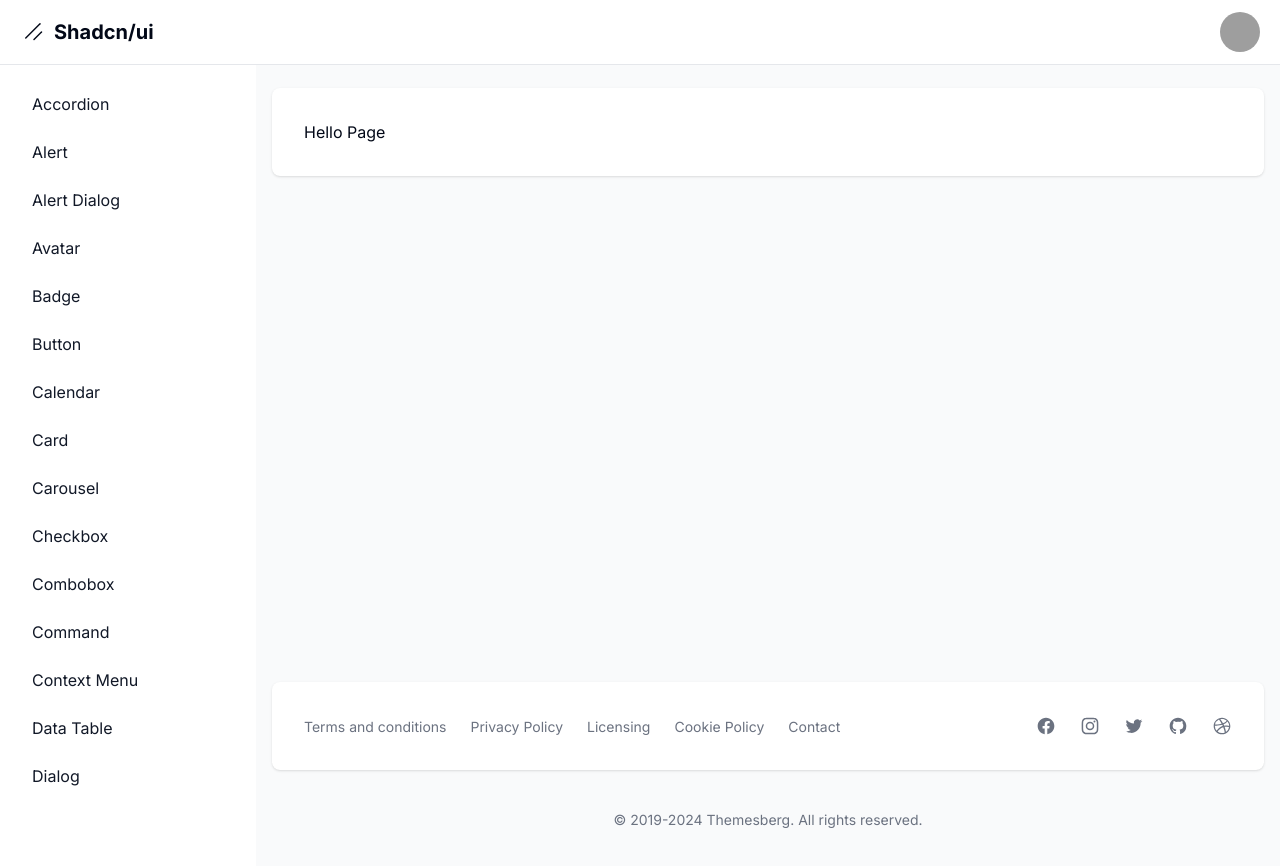
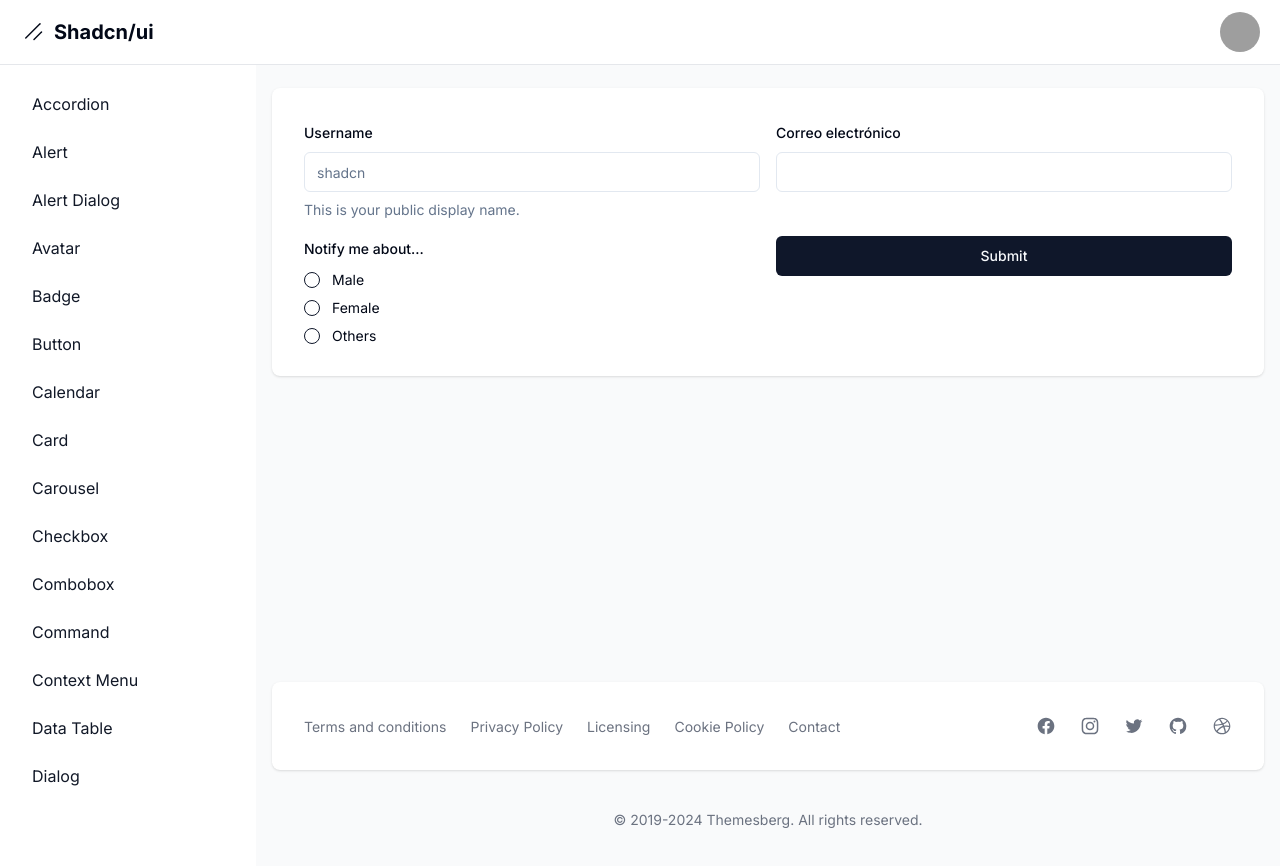
Before and after one commit to ArmandoJC/shadcn-ui_example, a Next.js app: page /dashboard/form in a window 1280 px wide. Shown: the top 866 px of the page. Built offline with nearby package versions, Linux system fonts and the light colour scheme; grey boxes are pictures that could not be loaded.

Commit message:
Formulario básico y Radio Group

```diff
--- a/app/dashboard/form/page.tsx
+++ b/app/dashboard/form/page.tsx
@@ -1,8 +1,135 @@
+"use client"
+
+import { z } from "zod"
+import { zodResolver } from "@hookform/resolvers/zod"
+import { useForm } from "react-hook-form"
+
+import { Button } from "@/components/ui/button"
+import {
+  Form,
+  FormControl,
+  FormDescription,
+  FormField,
+  FormItem,
+  FormLabel,
+  FormMessage,
+} from "@/components/ui/form"
+import { RadioGroup, RadioGroupItem } from "@/components/ui/radio-group"
+import { Input } from "@/components/ui/input"
+
+const formSchema = z.object({
+  username: z.string().min(2).max(20),
+  email: z.string().email(),
+  gender: z.enum(['male', 'female', 'others'], { message: "Seleccione" })
+})
+
+
 
 export default function Page() {
+
+  // 1. Define your form.
+  const form = useForm<z.infer<typeof formSchema>>({
+    resolver: zodResolver(formSchema),
+    defaultValues: {
+      username: "",
+      email: '',
+      // gender: 'others'
+    },
+  })
+
+  // 2. Define a submit handler.
+  function onSubmit(values: z.infer<typeof formSchema>) {
+    // Do something with the form values.
+    // ✅ This will be type-safe and validated.
+    console.log(values)
+  }
+
+
   return (
     <div>
-      <h1>Hello Page</h1>
+      <Form {...form}>
+        <form onSubmit={form.handleSubmit(onSubmit)} className="grid grid-cols-2 gap-4">
+
+
+          {/* USERNAME */}
+          <FormField
+            control={form.control}
+            name="username"
+            render={({ field }) => (
+              <FormItem>
+                <FormLabel>Username</FormLabel>
+                <FormControl>
+                  <Input placeholder="shadcn" {...field} />
+                </FormControl>
+                <FormDescription>
+                  This is your public display name.
+                </FormDescription>
+                <FormMessage />
+              </FormItem>
+            )}
+          />
+
+          {/* EMAIL */}
+          <FormField
+            control={form.control}
+            name="email"
+            render={({ field }) => (
+              <FormItem>
+                <FormLabel>Correo electrónico</FormLabel>
+                <FormControl>
+                  <Input type="email" {...field} />
+                </FormControl>
+                <FormMessage />
+              </FormItem>
+            )}
+          />
+
+          {/* RADIO GROUP */}
+          <FormField
+            control={form.control}
+            name="gender"
+            render={({ field }) => (
+              <FormItem className="space-y-3">
+                <FormLabel>Notify me about...</FormLabel>
+                <FormControl>
+                  <RadioGroup
+                    onValueChange={field.onChange}
+                    defaultValue={field.value}
+                    className="flex flex-col space-y-1"
+                  >
+                    <FormItem className="flex items-center space-x-3 space-y-0">
+                      <FormControl>
+                        <RadioGroupItem value="male" />
+                      </FormControl>
+                      <FormLabel className="font-normal">
+                        Male
+                      </FormLabel>
+                    </FormItem>
+                    <FormItem className="flex items-center space-x-3 space-y-0">
+                      <FormControl>
+                        <RadioGroupItem value="female" />
+                      </FormControl>
+                      <FormLabel className="font-normal">
+                        Female
+                      </FormLabel>
+                    </FormItem>
+                    <FormItem className="flex items-center space-x-3 space-y-0">
+                      <FormControl>
+                        <RadioGroupItem value="others" />
+                      </FormControl>
+                      <FormLabel className="font-normal">Others</FormLabel>
+                    </FormItem>
+                  </RadioGroup>
+                </FormControl>
+                <FormMessage />
+              </FormItem>
+            )}
+          />
+
+          {/* SUBMIT */}
+          <Button type="submit">Submit</Button>
+        </form>
+      </Form>
     </div>
   );
 }
--- /dev/null
+++ b/components/ui/form.tsx
@@ -0,0 +1,178 @@
+"use client"
+
+import * as React from "react"
+import * as LabelPrimitive from "@radix-ui/react-label"
+import { Slot } from "@radix-ui/react-slot"
+import {
+  Controller,
+  ControllerProps,
+  FieldPath,
+  FieldValues,
+  FormProvider,
+  useFormContext,
+} from "react-hook-form"
+
+import { cn } from "@/lib/utils"
+import { Label } from "@/components/ui/label"
+
+const Form = FormProvider
+
+type FormFieldContextValue<
+  TFieldValues extends FieldValues = FieldValues,
+  TName extends FieldPath<TFieldValues> = FieldPath<TFieldValues>
+> = {
+  name: TName
+}
+
+const FormFieldContext = React.createContext<FormFieldContextValue>(
+  {} as FormFieldContextValue
+)
+
+const FormField = <
+  TFieldValues extends FieldValues = FieldValues,
+  TName extends FieldPath<TFieldValues> = FieldPath<TFieldValues>
+>({
+  ...props
+}: ControllerProps<TFieldValues, TName>) => {
+  return (
+    <FormFieldContext.Provider value={{ name: props.name }}>
+      <Controller {...props} />
+    </FormFieldContext.Provider>
+  )
+}
+
+const useFormField = () => {
+  const fieldContext = React.useContext(FormFieldContext)
+  const itemContext = React.useContext(FormItemContext)
+  const { getFieldState, formState } = useFormContext()
+
+  const fieldState = getFieldState(fieldContext.name, formState)
+
+  if (!fieldContext) {
+    throw new Error("useFormField should be used within <FormField>")
+  }
+
+  const { id } = itemContext
+
+  return {
+    id,
+    name: fieldContext.name,
+    formItemId: `${id}-form-item`,
+    formDescriptionId: `${id}-form-item-description`,
+    formMessageId: `${id}-form-item-message`,
+    ...fieldState,
+  }
+}
+
+type FormItemContextValue = {
+  id: string
+}
+
+const FormItemContext = React.createContext<FormItemContextValue>(
+  {} as FormItemContextValue
+)
+
+const FormItem = React.forwardRef<
+  HTMLDivElement,
+  React.HTMLAttributes<HTMLDivElement>
+>(({ className, ...props }, ref) => {
+  const id = React.useId()
+
+  return (
+    <FormItemContext.Provider value={{ id }}>
+      <div ref={ref} className={cn("space-y-2", className)} {...props} />
+    </FormItemContext.Provider>
+  )
+})
+FormItem.displayName = "FormItem"
+
+const FormLabel = React.forwardRef<
+  React.ElementRef<typeof LabelPrimitive.Root>,
+  React.ComponentPropsWithoutRef<typeof LabelPrimitive.Root>
+>(({ className, ...props }, ref) => {
+  const { error, formItemId } = useFormField()
+
+  return (
+    <Label
+      ref={ref}
+      className={cn(error && "text-destructive", className)}
+      htmlFor={formItemId}
+      {...props}
+    />
+  )
+})
+FormLabel.displayName = "FormLabel"
+
+const FormControl = React.forwardRef<
+  React.ElementRef<typeof Slot>,
+  React.ComponentPropsWithoutRef<typeof Slot>
+>(({ ...props }, ref) => {
+  const { error, formItemId, formDescriptionId, formMessageId } = useFormField()
+
+  return (
+    <Slot
+      ref={ref}
+      id={formItemId}
+      aria-describedby={
+        !error
+          ? `${formDescriptionId}`
+          : `${formDescriptionId} ${formMessageId}`
+      }
+      aria-invalid={!!error}
+      {...props}
+    />
+  )
+})
+FormControl.displayName = "FormControl"
+
+const FormDescription = React.forwardRef<
+  HTMLParagraphElement,
+  React.HTMLAttributes<HTMLParagraphElement>
+>(({ className, ...props }, ref) => {
+  const { formDescriptionId } = useFormField()
+
+  return (
+    <p
+      ref={ref}
+      id={formDescriptionId}
+      className={cn("text-sm text-muted-foreground", className)}
+      {...props}
+    />
+  )
+})
+FormDescription.displayName = "FormDescription"
+
+const FormMessage = React.forwardRef<
+  HTMLParagraphElement,
+  React.HTMLAttributes<HTMLParagraphElement>
+>(({ className, children, ...props }, ref) => {
+  const { error, formMessageId } = useFormField()
+  const body = error ? String(error?.message) : children
+
+  if (!body) {
+    return null
+  }
+
+  return (
+    <p
+      ref={ref}
+      id={formMessageId}
+      className={cn("text-sm font-medium text-destructive", className)}
+      {...props}
+    >
+      {body}
+    </p>
+  )
+})
+FormMessage.displayName = "FormMessage"
+
+export {
+  useFormField,
+  Form,
+  FormItem,
+  FormLabel,
+  FormControl,
+  FormDescription,
+  FormMessage,
+  FormField,
+}
--- /dev/null
+++ b/components/ui/radio-group.tsx
@@ -0,0 +1,44 @@
+"use client"
+
+import * as React from "react"
+import * as RadioGroupPrimitive from "@radix-ui/react-radio-group"
+import { Circle } from "lucide-react"
+
+import { cn } from "@/lib/utils"
+
+const RadioGroup = React.forwardRef<
+  React.ElementRef<typeof RadioGroupPrimitive.Root>,
+  React.ComponentPropsWithoutRef<typeof RadioGroupPrimitive.Root>
+>(({ className, ...props }, ref) => {
+  return (
+    <RadioGroupPrimitive.Root
+      className={cn("grid gap-2", className)}
+      {...props}
+      ref={ref}
+    />
+  )
+})
+RadioGroup.displayName = RadioGroupPrimitive.Root.displayName
+
+const RadioGroupItem = React.forwardRef<
+  React.ElementRef<typeof RadioGroupPrimitive.Item>,
+  React.ComponentPropsWithoutRef<typeof RadioGroupPrimitive.Item>
+>(({ className, ...props }, ref) => {
+  return (
+    <RadioGroupPrimitive.Item
+      ref={ref}
+      className={cn(
+        "aspect-square h-4 w-4 rounded-full border border-primary text-primary ring-offset-background focus:outline-none focus-visible:ring-2 focus-visible:ring-ring focus-visible:ring-offset-2 disabled:cursor-not-allowed disabled:opacity-50",
+        className
+      )}
+      {...props}
+    >
+      <RadioGroupPrimitive.Indicator className="flex items-center justify-center">
+        <Circle className="h-2.5 w-2.5 fill-current text-current" />
+      </RadioGroupPrimitive.Indicator>
+    </RadioGroupPrimitive.Item>
+  )
+})
+RadioGroupItem.displayName = RadioGroupPrimitive.Item.displayName
+
+export { RadioGroup, RadioGroupItem }
--- a/package.json
+++ b/package.json
@@ -9,6 +9,7 @@
     "lint": "next lint"
   },
   "dependencies": {
+    "@hookform/resolvers": "^3.9.0",
     "@radix-ui/react-accordion": "^1.2.0",
     "@radix-ui/react-alert-dialog": "^1.1.1",
     "@radix-ui/react-avatar": "^1.1.0",
@@ -20,6 +21,7 @@
     "@radix-ui/react-menubar": "^1.1.1",
     "@radix-ui/react-popover": "^1.1.1",
     "@radix-ui/react-progress": "^1.1.0",
+    "@radix-ui/react-radio-group": "^1.2.0",
     "@radix-ui/react-select": "^2.1.1",
     "@radix-ui/react-slider": "^1.2.0",
     "@radix-ui/react-slot": "^1.1.0",
@@ -39,11 +41,13 @@
     "react": "^18",
     "react-day-picker": "^8.10.1",
     "react-dom": "^18",
+    "react-hook-form": "^7.53.0",
     "sonner": "^1.5.0",
     "tailwind-merge": "^2.4.0",
     "tailwindcss-animate": "^1.0.7",
     "unique-names-generator": "^4.7.1",
-    "uuid": "^10.0.0"
+    "uuid": "^10.0.0",
+    "zod": "^3.23.8"
   },
   "devDependencies": {
     "@types/node": "^20",
```
Also changed, not shown: 1 other file (tests, documents, lock files or other folders).
